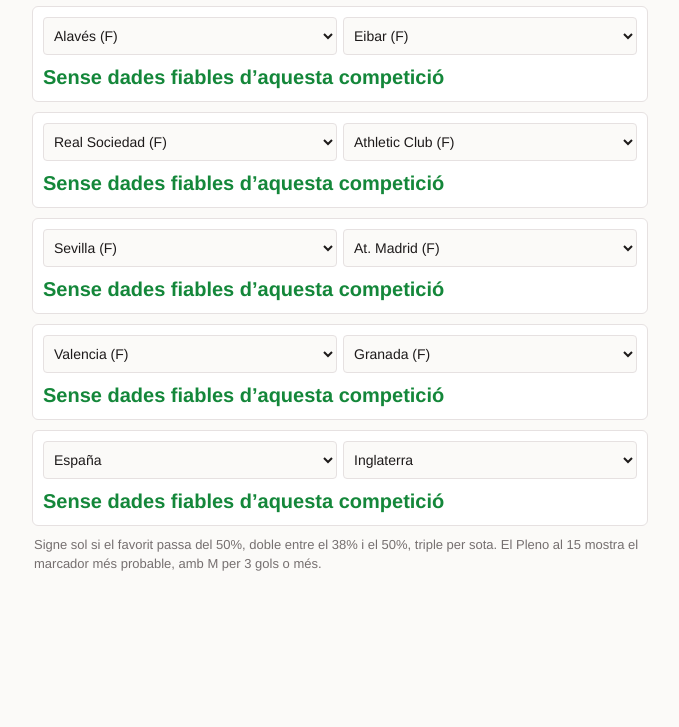
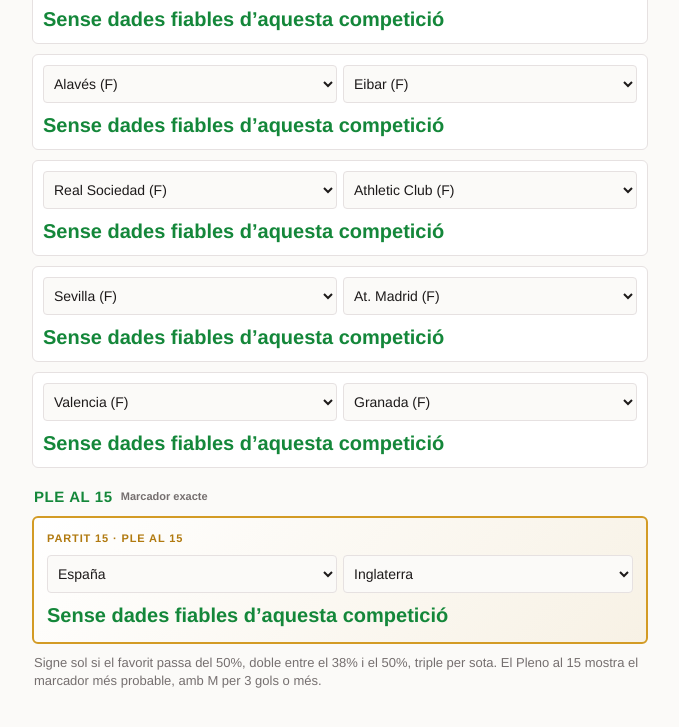
Before and after one commit to CathalMcDonegal/Quini-Gol, a plain HTML site: page index.html in a window 1280 px wide. Shown: the part 1385-2112 px from the top of the page, without its empty margins (300-979 px from the left). Before the commit the page ends 2052 px from the top, so only its background shows below. Drawn offline with Linux system fonts and the light colour scheme; no server answers.

Commit message:
Separa visualment els 14 partits del Ple al 15

```diff
--- a/index.html
+++ b/index.html
@@ -12,6 +12,11 @@ header p{margin:2px 0 0;font-size:13px;opacity:.9}
 main{max-width:640px;margin:0 auto;padding:12px}
 .row{background:var(--c);border:1px solid var(--b);border-radius:6px;padding:10px;margin-bottom:10px}
 .row b.n{display:inline-block;width:22px;color:var(--r)}
+.section-title{margin:18px 2px 9px;font-size:15px;font-weight:800;letter-spacing:.04em;text-transform:uppercase;color:var(--r);display:flex;align-items:center;gap:8px}
+.section-title small{font-size:11px;font-weight:600;color:var(--m);text-transform:none;letter-spacing:0}
+.row.ple{border:2px solid #d39b25;background:linear-gradient(135deg,var(--c),rgba(211,155,37,.09));padding:13px}
+.row.ple .ple-tag{font-size:11px;font-weight:800;letter-spacing:.08em;color:#b17a10;margin-bottom:8px}
+.row.ple .pl{border-top:1px solid var(--b);padding-top:9px;font-size:15px}
 .teams{display:grid;grid-template-columns:1fr 1fr;gap:6px;margin-bottom:8px}
 select{width:100%;padding:9px 6px;border:1px solid var(--b);border-radius:4px;background:var(--bg);color:var(--t);font:inherit;font-size:14px}
 .out{display:flex;gap:6px;align-items:center}
@@ -73,7 +78,7 @@ function init(){const all=[...M.SP1.map(r=>[r,'SP1']),...M.SP2.map(r=>[r,'SP2'])
   Object.keys(L).filter(t=>L[t]==l&&(l!=='INT'||intTeams.has(t))).sort().forEach(t=>opt.push(`<option>${t}</option>`));opt.push('</optgroup>')}
  extra.forEach(t=>opt.push(`<option>${t}</option>`));
  const o=opt.join('');
- $('#rows').innerHTML=Array.from({length:15},(_,i)=>`<div class="row" id="r${i}"><div class="teams"><select data-i="${i}" data-s="0">${o}</select><select data-i="${i}" data-s="1">${o}</select></div><div class="out"></div></div>`).join('');
+ $('#rows').innerHTML='<div class="section-title">Els 14 partits <small>Pronòstic 1 · X · 2</small></div>'+Array.from({length:14},(_,i)=>`<div class="row" id="r${i}"><div class="teams"><select data-i="${i}" data-s="0">${o}</select><select data-i="${i}" data-s="1">${o}</select></div><div class="out"></div></div>`).join('')+'<div class="section-title">Ple al 15 <small>Marcador exacte</small></div><div class="row ple" id="r14"><div class="ple-tag">PARTIT 15 · PLE AL 15</div><div class="teams"><select data-i="14" data-s="0">'+o+'</select><select data-i="14" data-s="1">'+o+'</select></div><div class="out"></div></div>';
  document.querySelectorAll('select').forEach(s=>{const v=(sel[s.dataset.i]||[])[s.dataset.s];if(v)s.value=v;
   s.onchange=()=>{const i=s.dataset.i;sel[i]=sel[i]||['',''];sel[i][s.dataset.s]=s.value;localStorage.setItem(storageKey,JSON.stringify(sel));draw()}});
  draw()}
```
